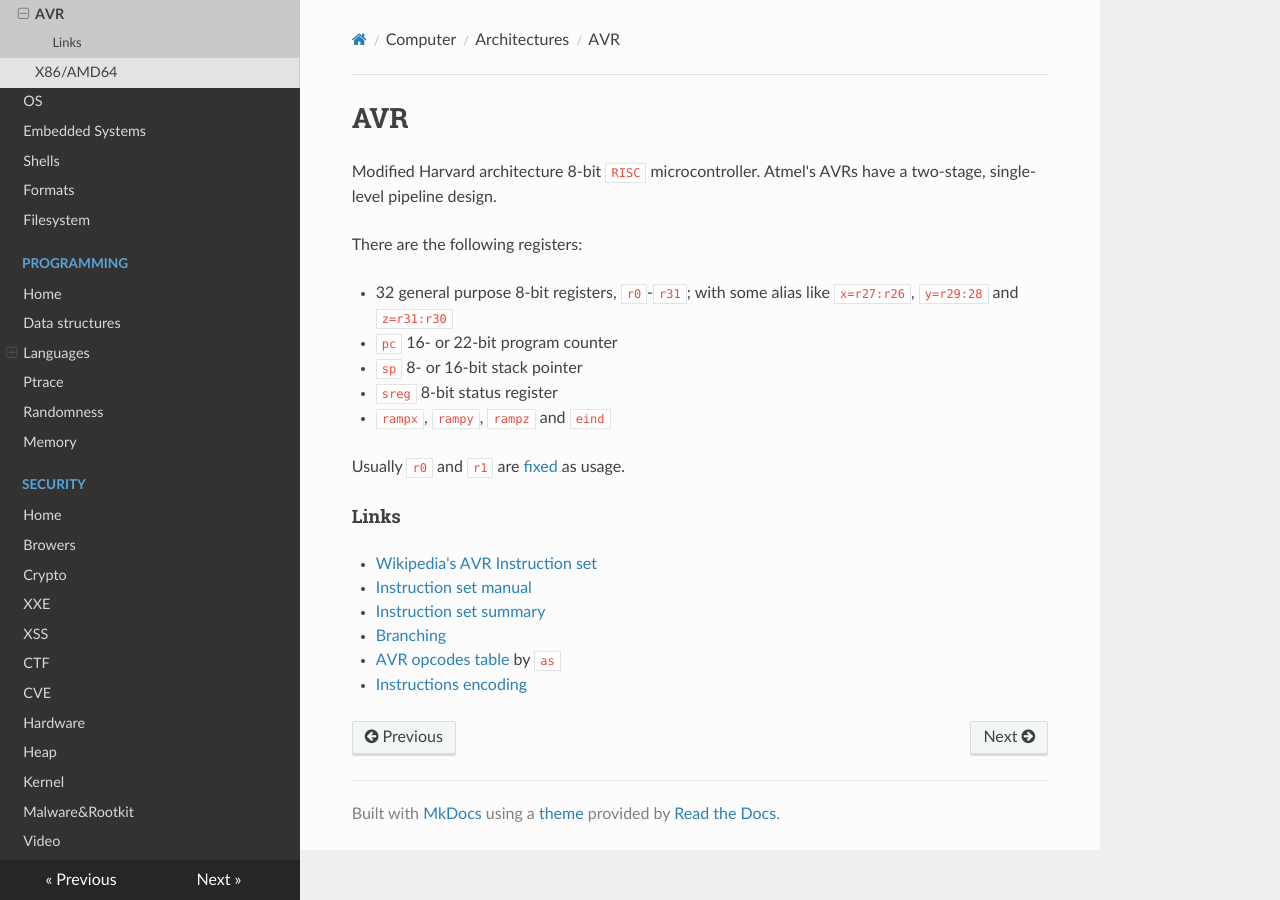
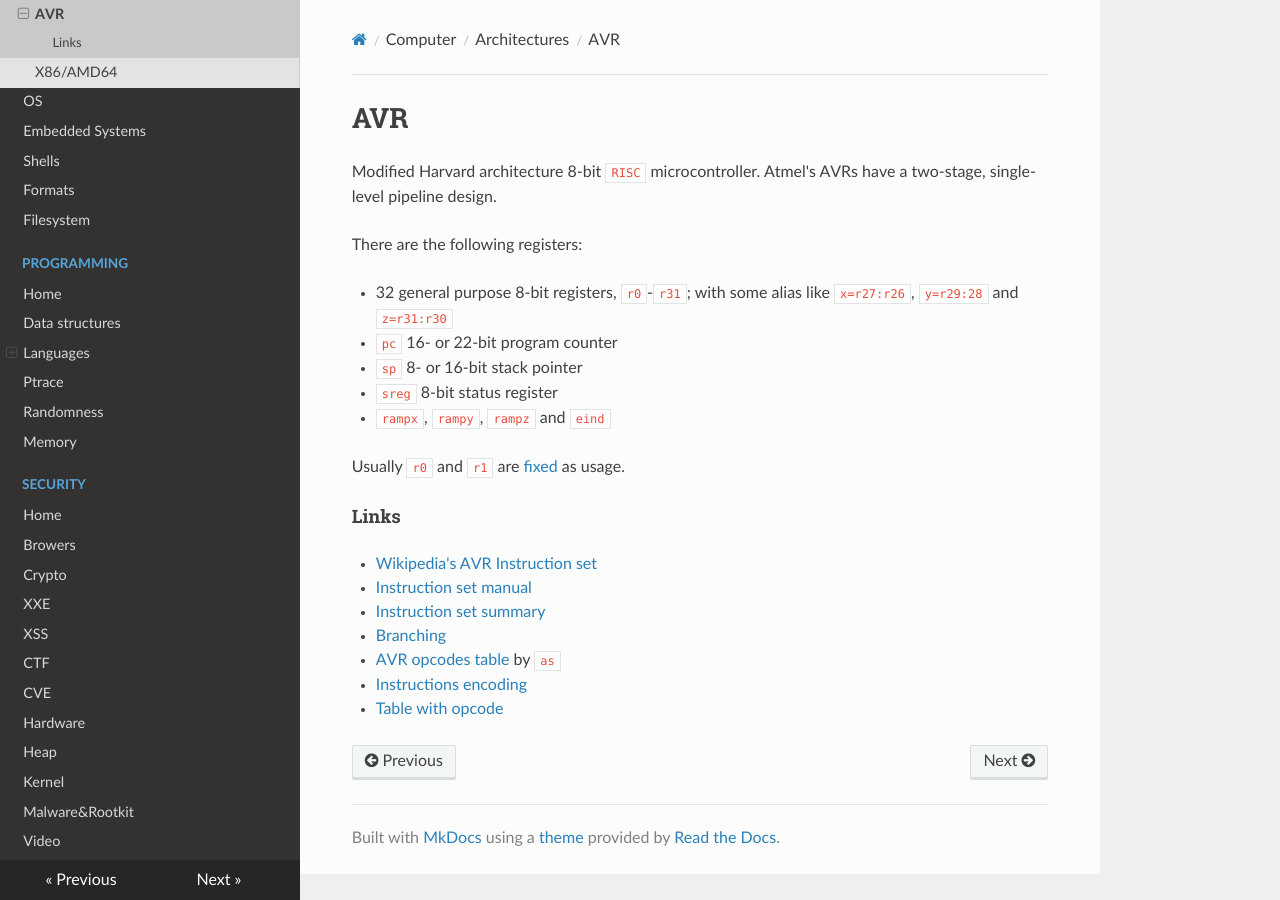
Before and after one commit to gipi/low-level, an MkDocs documentation site: the page built from docs/arch/avr.md, in a window 1280 px wide. Built offline with MkDocs 1.6.1, drawn with Linux system fonts in a browser that asks for light colours; nearby versions of some CDN libraries; old or Windows-style settings are respelled for this version of MkDocs.

Commit message:
Update avr.md

```diff
--- a/docs/arch/avr.md
+++ b/docs/arch/avr.md
@@ -20,3 +20,4 @@ Usually ``r0`` and ``r1`` are [fixed](https://gcc.gnu.org/wiki/avr-gcc#Fixed_Reg
  - [Branching](http://web.csulb.edu/~hill/ee346/Lectures/05%20AVR%20Branching.pdf)
  - [AVR opcodes table](https://embarc.org/man-pages/as/AVR-Opcodes.html) by ``as``
  - [Instructions encoding](http://web.csulb.edu/~hill/ee346/Lectures/16%20AVR%20Instruction%20Encoding.pdf)
+ - [Table with opcode](http://www.zbasic.net/download/AVR_opcodes.txt)
```
